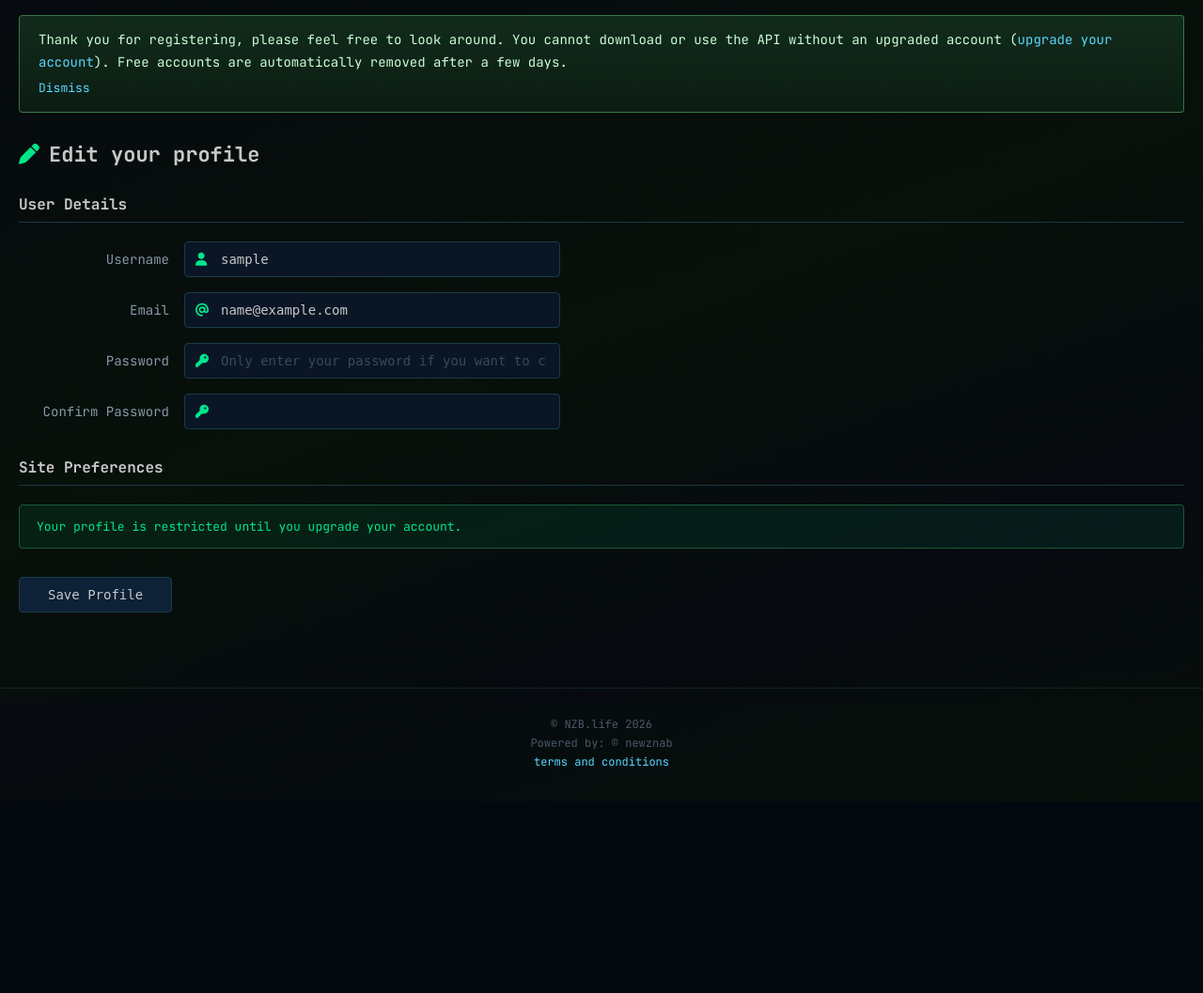
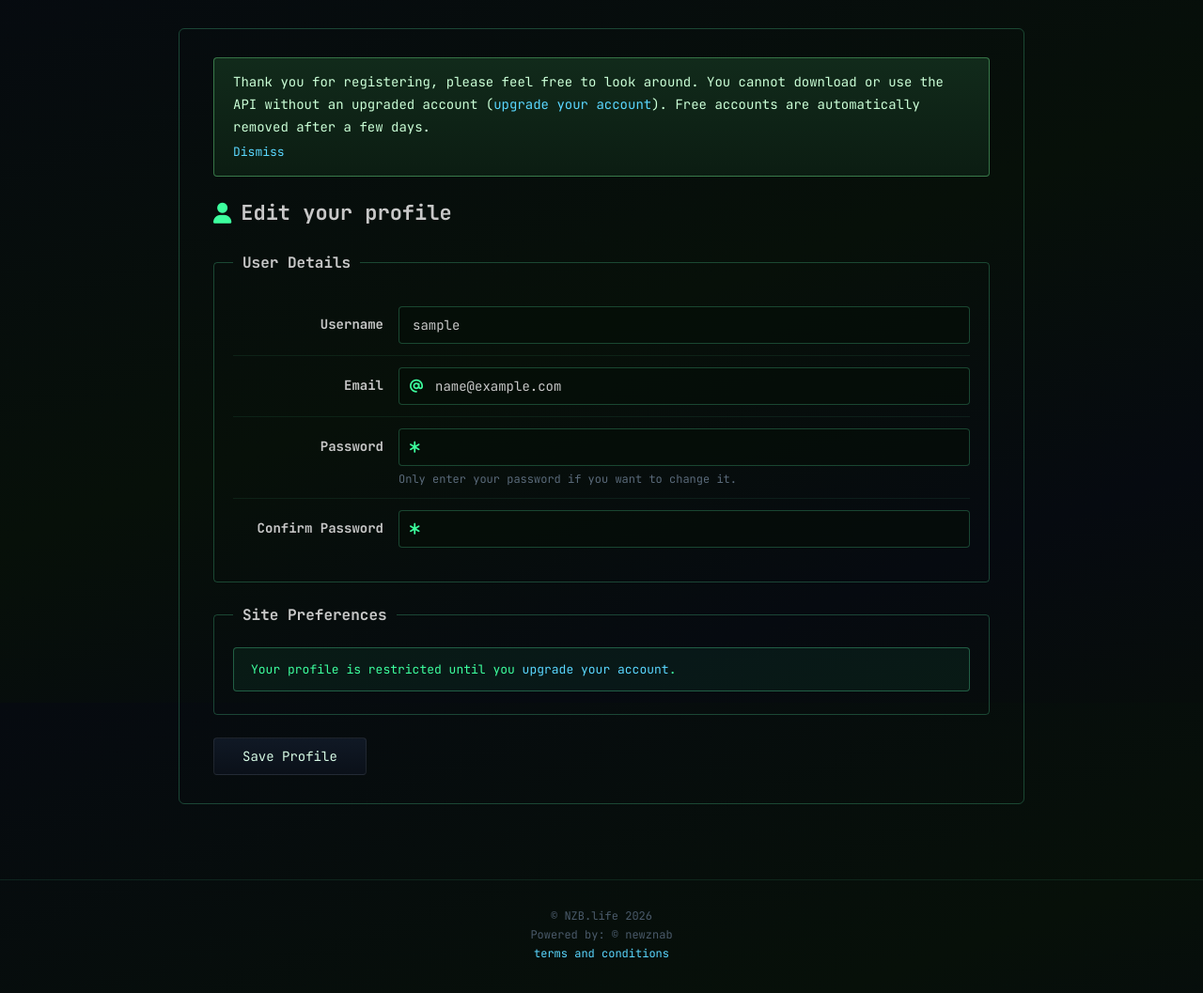
Before and after one commit to stanislav-chubar/nzblife, a PHP site: page /profile_edit.php in a window 1280 px wide. Shown: the part 52-1109 px from the top of the page at 94% size. Before the commit the page ends 868 px from the top, so only its background shows below. Run offline with PHP 8.4, Linux system fonts and the light colour scheme; the visitor is signed in with stand-in values (Sample User, id 1); data comes from the database, SQL or seed files in the repository; data that the repository does not hold is empty.

Commit message:
fix: some page

```diff
--- a/browse.php
+++ b/browse.php
@@ -136,11 +136,16 @@
         font-size: 13px;
     }
     .item-icons a:hover { color: #00e68a; }
+    .browse-wrapper {
+        max-width: 1100px;
+        margin: 0 auto;
+    }
 </style>';
 include __DIR__ . '/includes/header.php';
 ?>
 
     <div class="page-content">
+        <div class="browse-wrapper">
         <div class="browse-header">
             <h1>Browse &raquo; <?= e($cat_display) ?></h1>
             <span class="results-info"><?= count($sample_items) ?> results</span>
@@ -185,6 +190,7 @@
                 <?php endforeach; ?>
             </tbody>
         </table>
+        </div>
     </div>
 
 <?php include __DIR__ . '/includes/footer.php'; ?>
--- a/dashboard.php
+++ b/dashboard.php
@@ -86,11 +86,16 @@
         color: var(--accent);
         text-shadow: none;
     }
+    .dashboard-wrapper {
+        max-width: 900px;
+        margin: 0 auto;
+    }
 </style>';
 include __DIR__ . '/includes/header.php';
 ?>
 
     <div class="page-content">
+        <div class="dashboard-wrapper">
             <?= render_flash() ?>
 
             <div class="welcome-card">
@@ -119,5 +124,6 @@
                 </div>
             </div>
         </div>
+    </div>
 
 <?php include __DIR__ . '/includes/footer.php'; ?>
--- a/profile_edit.php
+++ b/profile_edit.php
@@ -75,7 +75,18 @@
     }
 }
 
+$hide_notification = true;
 $extra_css = '<style>
+    .edit-card {
+        max-width: 900px;
+        margin: 0 auto;
+        border: 1px solid var(--card-border);
+        border-radius: 6px;
+        padding: 30px 36px;
+    }
+    .edit-card .notification-bar {
+        margin: 0 0 24px;
+    }
     .edit-heading {
         display: flex;
         align-items: center;
@@ -84,47 +95,53 @@
         color: #c8c8c8;
         margin-bottom: 28px;
     }
-    .edit-heading i { color: #00e68a; }
-    .edit-section {
-        margin-bottom: 30px;
+    .edit-heading i { color: var(--accent); }
+    .edit-fieldset {
+        border: 1px solid var(--card-border);
+        border-radius: 4px;
+        padding: 24px 20px;
+        margin-bottom: 24px;
     }
-    .edit-section-header {
+    .edit-fieldset legend {
         color: #c8c8c8;
         font-size: 16px;
-        border-bottom: 1px solid #1a3a4a;
-        padding-bottom: 8px;
-        margin-bottom: 20px;
+        font-weight: bold;
+        padding: 0 10px;
     }
     .form-row {
         display: flex;
-        align-items: center;
-        margin-bottom: 16px;
+        align-items: flex-start;
+        margin-bottom: 0;
+        padding: 12px 0;
         gap: 16px;
+        border-bottom: 1px solid rgba(93, 255, 180, 0.08);
     }
+    .form-row:last-child { border-bottom: none; }
     .form-row label {
-        color: #8899aa;
+        color: #c8c8c8;
         font-size: 14px;
+        font-weight: bold;
         min-width: 160px;
         text-align: right;
+        padding-top: 10px;
     }
     .form-row .input-wrap {
         flex: 1;
-        max-width: 400px;
     }
     .form-row input {
         width: 100%;
-        background: #0a1525;
-        border: 1px solid #1a3a4a;
+        background: rgba(6, 14, 7, 0.6);
+        border: 1px solid var(--card-border);
         color: #c8c8c8;
         padding: 10px 14px;
-        font-family: "Share Tech Mono", monospace;
+        font-family: "JetBrains Mono", monospace;
         font-size: 14px;
         border-radius: 4px;
         outline: none;
         transition: border-color 0.2s;
     }
-    .form-row input:focus { border-color: #00e68a; }
-    .form-row input::placeholder { color: #3a4a5a; }
+    .form-row input:focus { border-color: var(--accent); }
+    .form-row input::placeholder { color: #4a5a6a; }
     .form-row .input-icon {
         position: relative;
     }
@@ -133,49 +150,58 @@
         left: 12px;
         top: 50%;
         transform: translateY(-50%);
-        color: #00e68a;
+        color: var(--accent);
         font-size: 14px;
     }
     .form-row .input-icon input { padding-left: 38px; }
     .field-hint {
         color: #5a6a7a;
-        font-size: 11px;
-        margin-top: 4px;
+        font-size: 12px;
+        margin-top: 6px;
     }
     .site-prefs-notice {
-        background: rgba(0,230,138,0.08);
-        border: 1px solid #1a5a3a;
+        background: rgba(61, 255, 158, 0.06);
+        border: 1px solid rgba(93, 255, 180, 0.3);
         border-radius: 4px;
         padding: 14px 18px;
-        color: #00e68a;
+        color: var(--accent);
         font-size: 13px;
     }
+    .site-prefs-notice a { color: var(--link); }
     .save-btn {
         display: inline-block;
         padding: 10px 30px;
-        background: #0d2137;
-        border: 1px solid #1a3a4a;
+        background: linear-gradient(180deg, rgba(17, 26, 39, 0.95), rgba(11, 17, 26, 0.96));
+        border: 1px solid rgba(255, 255, 255, 0.08);
         border-radius: 4px;
-        color: #c8c8c8;
-        font-family: "Share Tech Mono", monospace;
+        color: var(--text);
+        font-family: "JetBrains Mono", monospace;
         font-size: 14px;
         cursor: pointer;
         transition: all 0.15s;
     }
     .save-btn:hover {
-        background: rgba(0,230,138,0.1);
-        border-color: #00e68a;
-        color: #00e68a;
+        background: linear-gradient(180deg, rgba(16, 40, 20, 0.96) 0%, rgba(10, 26, 13, 0.96) 100%);
+        border-color: rgba(100, 210, 114, 0.42);
+        color: var(--accent);
     }
 </style>';
 include __DIR__ . '/includes/header.php';
 ?>
 
     <div class="page-content">
+        <div class="edit-card">
+            <?php if (isset($current_user) && $current_user): ?>
+            <div class="notification-bar" id="notificationBar">
+                Thank you for registering, please feel free to look around. You cannot download or use the API without an upgraded account (<a href="vip.php">upgrade your account</a>). Free accounts are automatically removed after a few days.
+                <span class="dismiss" onclick="document.getElementById('notificationBar').style.display='none'">Dismiss</span>
+            </div>
+            <?php endif; ?>
+
             <?= render_flash() ?>
 
             <h1 class="edit-heading">
-            <i class="fas fa-pen"></i> Edit your profile
+                <i class="fas fa-user"></i> Edit your profile
             </h1>
 
             <?php if ($error): ?>
@@ -188,13 +214,12 @@
             <form method="POST" action="profile_edit.php">
                 <?= csrf_input() ?>
 
-            <div class="edit-section">
-                <h2 class="edit-section-header">User Details</h2>
+                <fieldset class="edit-fieldset">
+                    <legend>User Details</legend>
 
                     <div class="form-row">
                         <label>Username</label>
-                    <div class="input-wrap input-icon">
-                        <i class="fas fa-user"></i>
+                        <div class="input-wrap">
                             <input type="text" name="username" value="<?= e($current_user['username']) ?>" required>
                         </div>
                     </div>
@@ -209,30 +234,34 @@
 
                     <div class="form-row">
                         <label>Password</label>
-                    <div class="input-wrap input-icon">
-                        <i class="fas fa-key"></i>
-                        <input type="password" name="password" placeholder="Only enter your password if you want to change it.">
+                        <div class="input-wrap">
+                            <div class="input-icon">
+                                <i class="fas fa-asterisk"></i>
+                                <input type="password" name="password">
+                            </div>
+                            <div class="field-hint">Only enter your password if you want to change it.</div>
                         </div>
                     </div>
 
                     <div class="form-row">
                         <label>Confirm Password</label>
                         <div class="input-wrap input-icon">
-                        <i class="fas fa-key"></i>
-                        <input type="password" name="confirm_password" placeholder="">
+                            <i class="fas fa-asterisk"></i>
+                            <input type="password" name="confirm_password">
                         </div>
                     </div>
+                </fieldset>
+
+                <fieldset class="edit-fieldset">
+                    <legend>Site Preferences</legend>
+                    <div class="site-prefs-notice">
+                        Your profile is restricted until you <a href="vip.php">upgrade your account</a>.
                     </div>
-
-            <div class="edit-section">
-                <h2 class="edit-section-header">Site Preferences</h2>
-                <div class="site-prefs-notice">
-                    Your profile is restricted until you upgrade your account.
-                </div>
-            </div>
+                </fieldset>
 
                 <button type="submit" class="save-btn">Save Profile</button>
             </form>
         </div>
+    </div>
 
 <?php include __DIR__ . '/includes/footer.php'; ?>
--- a/vip.php
+++ b/vip.php
@@ -114,11 +114,16 @@
     .plan-card ul ul li {
         font-size: 13px;
     }
+    .vip-wrapper {
+        max-width: 1000px;
+        margin: 0 auto;
+    }
 </style>';
 include __DIR__ . '/includes/header.php';
 ?>
 
     <div class="page-content">
+        <div class="vip-wrapper">
         <h1 class="plan-heading">Choose Plan</h1>
         <div class="plan-membership-box">Current Membership: <?= e($current_user['role_display']) ?></div>
         <p class="plan-subtitle">Choose VIP or VIP+ and continue to your payment method.</p>
@@ -183,6 +188,7 @@
                 </ul>
             </div>
         </div>
+        </div>
     </div>
 
 <?php include __DIR__ . '/includes/footer.php'; ?>
```
Also changed, not shown: profile.php (+50 -16 lines). Lines whose indentation alone changed are shown as unchanged.
